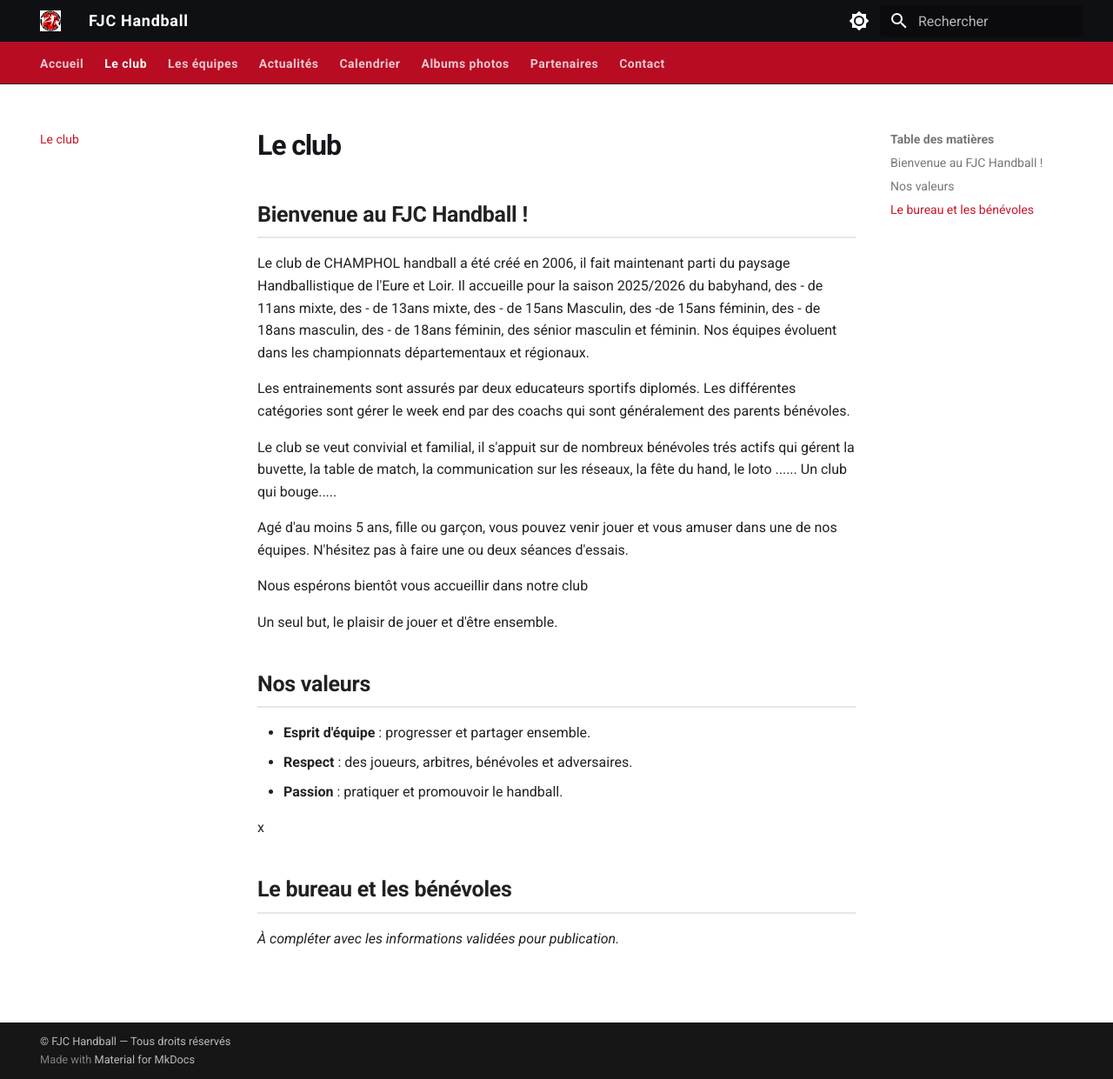
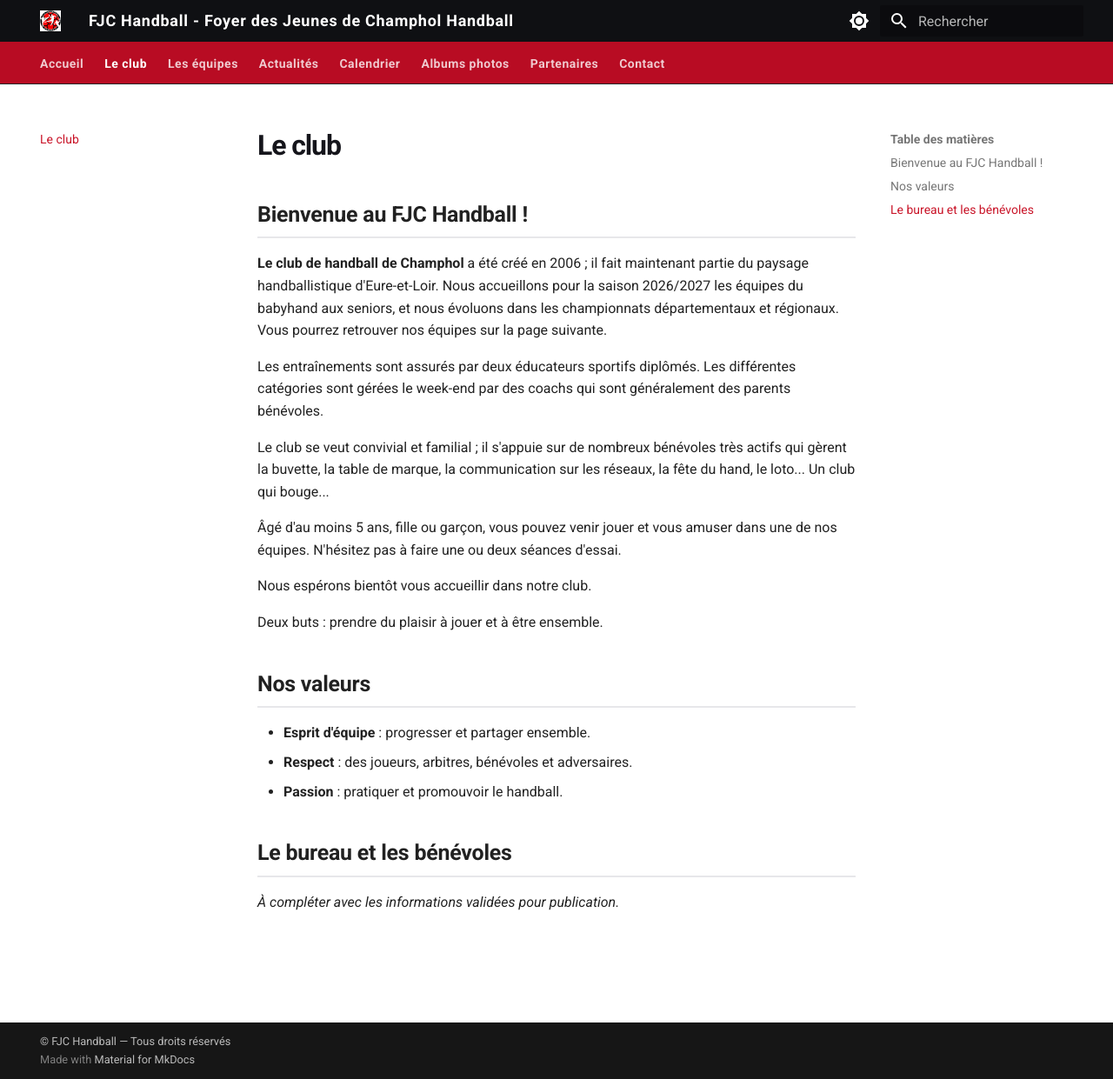
Before and after one commit to FJC-Handball/site, an MkDocs documentation site: the page built from docs/club.md, in a window 1280 px wide and 1241 px high. Shown: the whole window at 87% size. Built offline with MkDocs 1.6.1 and Material for MkDocs 9.7.7, drawn with Linux system fonts in a browser that asks for light colours.

Commit message:
modif nom du site

```diff
--- a/docs/club.md
+++ b/docs/club.md
@@ -2,17 +2,17 @@
 
 ## Bienvenue au FJC Handball !
 
-Le club de CHAMPHOL handball a été créé en 2006, il fait maintenant parti du paysage Handballistique de l'Eure et Loir. Il accueille pour la saison 2025/2026 du babyhand, des - de 11ans mixte, des - de 13ans mixte, des - de 15ans Masculin, des -de 15ans féminin, des - de 18ans masculin, des - de 18ans féminin, des sénior masculin et féminin. Nos équipes évoluent dans les championnats départementaux et régionaux.
+**Le club de handball de Champhol** a été créé en 2006 ; il fait maintenant partie du paysage handballistique d'Eure-et-Loir. Nous accueillons pour la saison 2026/2027 les équipes du babyhand aux seniors, et nous évoluons dans les championnats départementaux et régionaux. Vous pourrez retrouver nos équipes sur la page suivante.
 
-Les entrainements sont assurés par deux educateurs sportifs diplomés. Les différentes catégories sont gérer le week end par des coachs qui sont généralement des parents bénévoles.
+Les entraînements sont assurés par deux éducateurs sportifs diplômés. Les différentes catégories sont gérées le week-end par des coachs qui sont généralement des parents bénévoles.
 
-Le club se veut convivial et familial, il s'appuit sur de nombreux bénévoles trés actifs qui gérent la buvette, la table de match, la communication sur les réseaux, la fête du hand, le loto ...... Un club qui bouge.....
+Le club se veut convivial et familial ; il s'appuie sur de nombreux bénévoles très actifs qui gèrent la buvette, la table de marque, la communication sur les réseaux, la fête du hand, le loto... Un club qui bouge...
 
-Agé d'au moins 5 ans, fille ou garçon, vous pouvez venir jouer et vous amuser dans une de nos équipes. N'hésitez pas à faire une ou deux séances d'essais.
+Âgé d'au moins 5 ans, fille ou garçon, vous pouvez venir jouer et vous amuser dans une de nos équipes. N'hésitez pas à faire une ou deux séances d'essai.
 
-Nous espérons bientôt vous accueillir dans notre club
+Nous espérons bientôt vous accueillir dans notre club.
 
-Un seul but, le plaisir de jouer et d'être ensemble.
+Deux buts : prendre du plaisir à jouer et à être ensemble.
 
 ## Nos valeurs
 
@@ -20,7 +20,6 @@ Un seul but, le plaisir de jouer et d'être ensemble.
 - **Respect** : des joueurs, arbitres, bénévoles et adversaires.
 - **Passion** : pratiquer et promouvoir le handball.
 
-x
 ## Le bureau et les bénévoles
 
 *À compléter avec les informations validées pour publication.*
--- a/mkdocs.yml
+++ b/mkdocs.yml
@@ -1,12 +1,12 @@
 
-site_name: FJC Handball
+site_name: FJC Handball - Foyer des Jeunes de Champhol Handball
 site_url: https://fjchandball.fr/
 
 site_description: >-
-  Site officiel du FJC Handball.
-  Découvrez notre club, nos équipes,
-  les entraînements, les matchs,
-  les actualités et les inscriptions.
+  Bienvenue sur le site du FJ CHAMPHOL HANDBALL.
+  Retrouvez nos équipes ainsi que leurs matchs,
+  les actualités du club et toutes les
+  informations pour tenter votre aventure dans notre club.
 
 site_author: FJC Handball
 copyright: "© FJC Handball — Tous droits réservés"
--- a/overrides/home.html
+++ b/overrides/home.html
@@ -1,7 +1,7 @@
 {% extends "main.html" %}
 
 {% block htmltitle %}
-  <title>FJC Handball</title>
+  <title>FJC Handball - Foyer des Jeunes de Champhol Handball</title>
 {% endblock %}
 
 {% block content %}
```
Also changed, not shown: docs/index.md (+4 -4 lines), site/404.html, site/actualites/index.html, site/assets/javascripts/contact.js, site/assets/stylesheets/fjc.css, site/calendrier/index.html, site/club/index.html, site/contact/index.html, site/equipes/index.html, site/galerie/index.html, site/index.html, site/partenaires/index.html, site/search/search_index.json, site/sitemap.xml, 1 other file.
